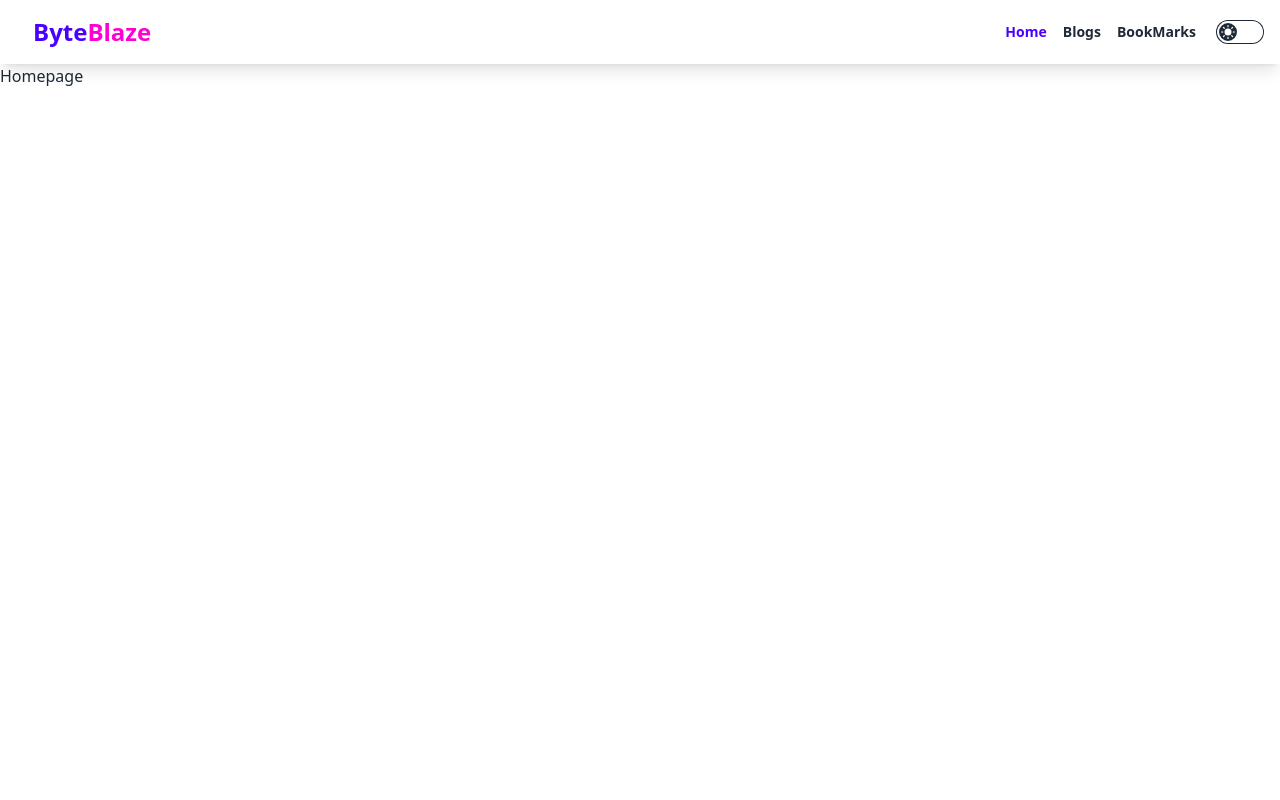
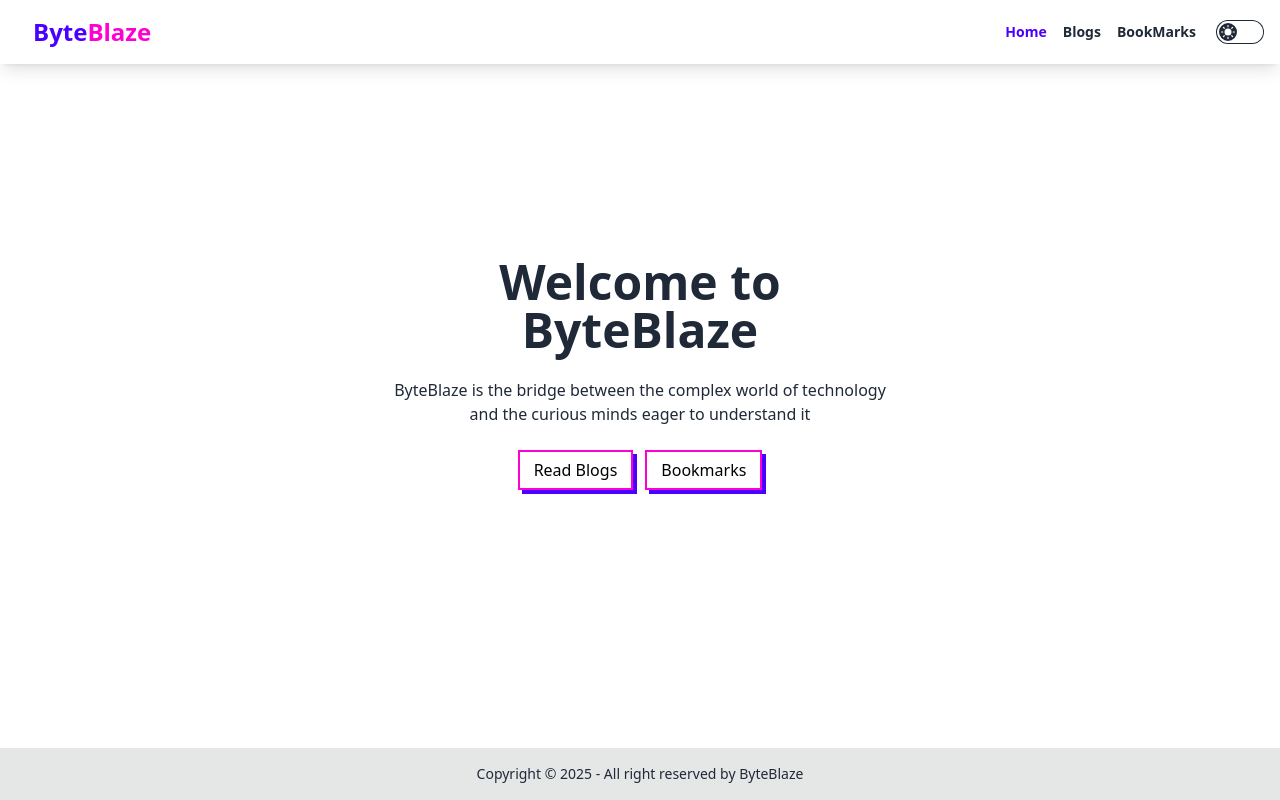
Before and after one commit to Yeasir7/cp-project, a React (Vite) app: page / in a window 1280 px wide. Built offline with nearby package versions, Linux system fonts and the light colour scheme.

Commit message:
added hero

```diff
--- a/src/MainLayout/MainLayout.jsx
+++ b/src/MainLayout/MainLayout.jsx
@@ -1,6 +1,7 @@
 import React from 'react';
 import Nav from '../components/Nav';
 import { Outlet } from 'react-router-dom';
+import Footer from '../components/Footer';
 
 const MainLayout = () => {
     return (
@@ -8,7 +9,10 @@
             <div className='h-16'>
                 <Nav></Nav>
             </div>
-            <Outlet></Outlet>
+            <div className=' min-h-[calc(100vh-116px)]'>
+                <Outlet></Outlet>
+            </div>
+            <Footer></Footer>
         </div>
     );
 };
--- /dev/null
+++ b/src/components/Footer.jsx
@@ -0,0 +1,13 @@
+import React from 'react';
+
+const Footer = () => {
+    return (
+<footer className="footer footer-center bg-base-300 text-base-content p-4">
+  <aside>
+    <p>Copyright © {new Date().getFullYear()} - All right reserved by ByteBlaze</p>
+  </aside>
+</footer>
+    );
+};
+
+export default Footer;
--- /dev/null
+++ b/src/components/Hero.jsx
@@ -0,0 +1,32 @@
+import React from 'react';
+import { Link } from 'react-router-dom';
+
+const Hero = () => {
+    return (
+<div className="hero -mt-16">
+  <div className="hero-content text-center">
+    <div className="max-w-lg">
+      <h1 className="text-5xl font-bold">Welcome to ByteBlaze</h1>
+      <p className="py-6">
+        ByteBlaze is the bridge between the complex world of technology and the curious minds eager to understand it
+      </p>
+      <div className='flex items-center justify-center gap-3'>
+<Link to='/blog' class="relative inline-block px-4 py-2 font-medium group">
+    <span class="absolute inset-0 w-full h-full transition duration-200 ease-out transform translate-x-1 translate-y-1 bg-primary group-hover:-translate-x-0 group-hover:-translate-y-0"></span>
+    <span class="absolute inset-0 w-full h-full bg-white border-2 border-secondary group-hover:bg-primary"></span>
+    <span class="relative text-black group-hover:text-white">Read Blogs</span>
+</Link>
+
+<Link to='/bookmark' class="relative inline-block px-4 py-2 font-medium group">
+    <span class="absolute inset-0 w-full h-full transition duration-200 ease-out transform translate-x-1 translate-y-1 bg-primary group-hover:-translate-x-0 group-hover:-translate-y-0"></span>
+    <span class="absolute inset-0 w-full h-full bg-white border-2 border-secondary group-hover:bg-primary"></span>
+    <span class="relative text-black group-hover:text-white">Bookmarks</span>
+</Link>
+      </div>
+    </div>
+  </div>
+</div>
+    );
+};
+
+export default Hero;
--- a/src/components/Nav.jsx
+++ b/src/components/Nav.jsx
@@ -20,7 +20,7 @@
         <div>
 <div className="navbar bg-base-100 shadow-lg px-4 fixed z-10">
   <div className="flex-1">
-    <a className="btn btn-ghost text-primary gap-0 normal-case text-2xl">Byte<span className="text-secondary">Blaze</span></a>
+    <NavLink to='/' className="btn btn-ghost text-primary gap-0 normal-case text-2xl">Byte<span className="text-secondary">Blaze</span></NavLink>
   </div>
   <div className="flex-none gap-4">
     <ul className="menu menu-horizontal px-1 gap-4">
--- a/src/pages/Home.jsx
+++ b/src/pages/Home.jsx
@@ -1,11 +1,13 @@
 import React from 'react';
+import Hero from '../components/Hero';
+import wave from '../assets/wave.svg'
 
 
 const Home = () => {
     return (
-        <div>
-
-            <h1>Homepage</h1>
+        <div className='min-h-[calc(100vh-116px)] flex flex-col justify-center items-center relative'>
+            <Hero></Hero>
+            <img className='w-full absolute bottom-0' src={wave} alt="" />
         </div>
     );
 };
```
Also changed, not shown: src/assets/wave.svg (added).
